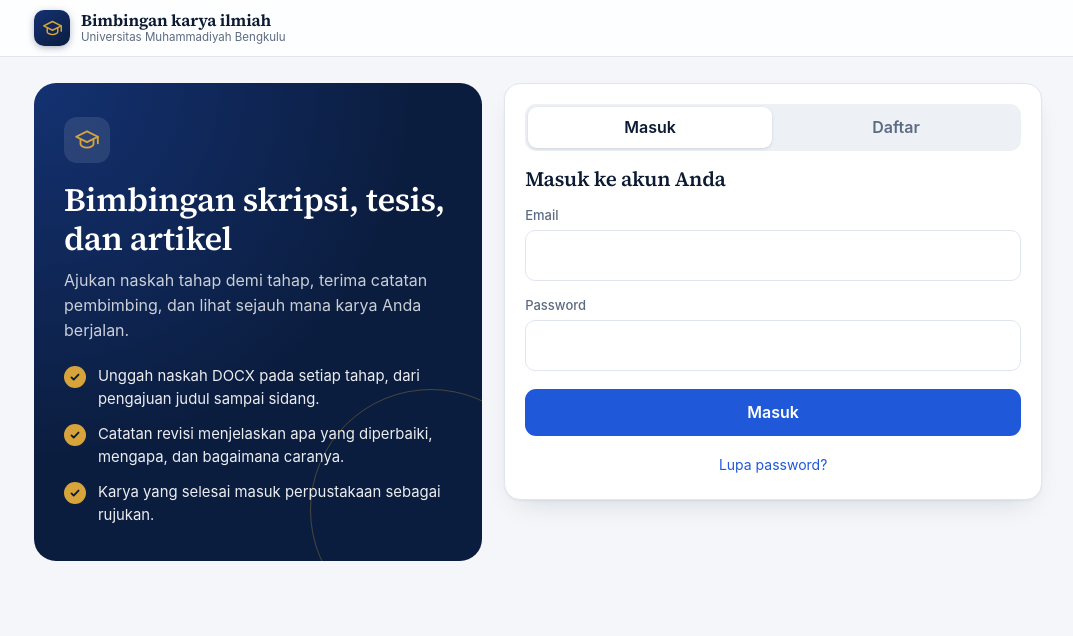
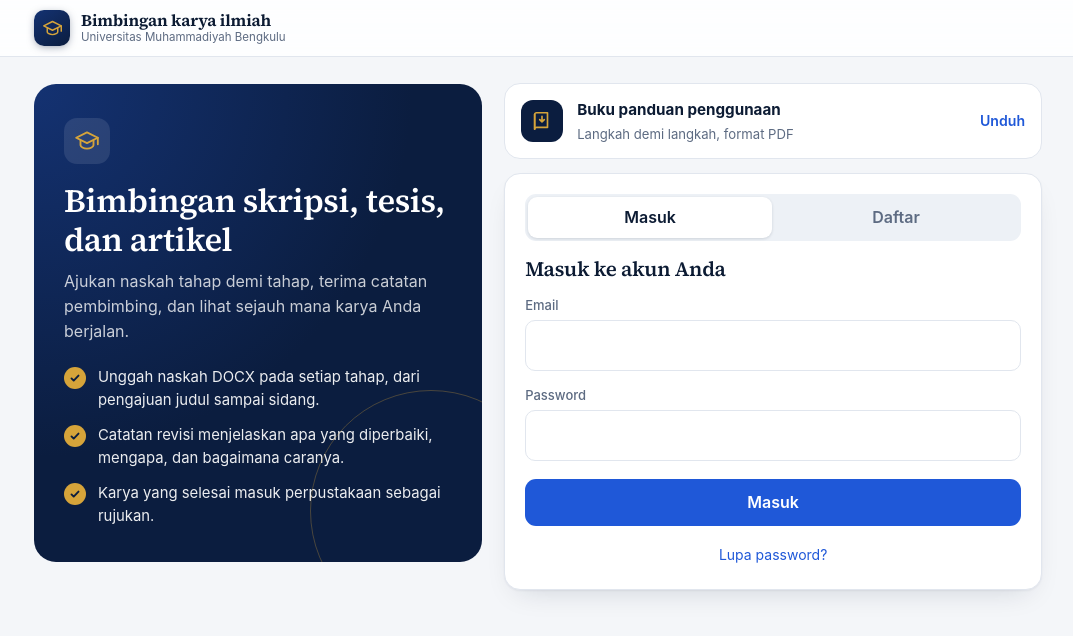
Before and after one commit to wufeng102/bimbingankti, a plain HTML site: page index.html in a window 1280 px wide. Shown: the whole page, without its empty margins (102-1175 px from the left). Drawn offline with Linux system fonts and the light colour scheme.

Commit message:
Add files via upload

```diff
--- a/index.html
+++ b/index.html
@@ -156,6 +156,14 @@ select.inp{appearance:none;background-image:linear-gradient(45deg,transparent 50
 .ap li{display:flex;gap:12px;align-items:flex-start;color:rgba(255,255,255,.92);font-size:.93rem}
 .ap li i{flex:none;width:22px;height:22px;border-radius:50%;background:var(--gold);color:var(--navy);display:grid;place-items:center;margin-top:1px}
 .af .card{margin-top:0}
+.guide{display:flex;align-items:center;gap:14px;margin-bottom:14px;padding:14px 16px;border:1px solid var(--line);border-radius:16px;background:var(--card);color:var(--text);text-decoration:none;transition:border-color .15s,box-shadow .15s}
+.guide:hover{border-color:var(--gold);box-shadow:0 6px 18px rgba(12,30,63,.08)}
+.guide:focus-visible{outline:2px solid var(--accent);outline-offset:2px}
+.guide .gi{flex:none;width:42px;height:42px;border-radius:12px;display:grid;place-items:center;background:var(--navy);color:var(--gold)}
+.guide .gi svg{width:22px;height:22px}
+.guide b{display:block;font-size:.95rem}
+.guide small{display:block;color:var(--muted);font-size:.82rem;margin-top:2px}
+.guide .gd{margin-left:auto;flex:none;color:var(--accent);font-weight:600;font-size:.88rem}
 @media(max-width:820px){.auth{grid-template-columns:1fr}.ap{position:static;padding:24px 22px}.ap ol{display:none}}
 
 /* timeline */
@@ -292,7 +300,8 @@ hr.s{border:0;border-top:1px solid var(--line);margin:16px 0}
 /* ======================= KONFIGURASI (isi 2 nilai ini) ======================= */
 var CONFIG = {
   GAS_URL: 'https://script.google.com/macros/s/AKfycbwvCglJ-tiUGfw49DyFuX3BY0mSK0sp1DololyWmev4Tffo8iCq3ZMYhDdoaRMhxbbgzA/exec',         // berakhiran /exec
-  FIREBASE_API_KEY: 'AIzaSyDlFqbhYMg4wX6uClPIglsoTG24Yf2CvnU'    // Firebase project bimbingan-kti
+  FIREBASE_API_KEY: 'AIzaSyDlFqbhYMg4wX6uClPIglsoTG24Yf2CvnU',    // Firebase project bimbingan-kti
+  GUIDE_URL: 'https://drive.google.com/uc?export=download&id=1HkvBTs3tKtrGLCu7LCn0bg_0wQ1fXKND' // buku panduan (PDF)
 };
 /* ============================================================================= */
 
@@ -528,7 +537,10 @@ function authView() {
     '<input class="hp" name="website" tabindex="-1" autocomplete="off" aria-hidden="true">' +
     '<label class="f" style="display:flex;gap:10px;align-items:flex-start;color:var(--text);font-weight:400"><input type="checkbox" name="consentAi" required style="margin-top:4px;width:18px;height:18px"><span>Saya menyetujui dokumen dan data saya diproses untuk keperluan bimbingan, termasuk pemeriksaan awal dengan bantuan kecerdasan buatan yang kemudian ditinjau dosen pembimbing.</span></label>' +
     '<button class="btn primary block" style="margin-top:18px">Buat akun</button></form>';
-  return '<div class="auth">' + side + '<div class="af">' + form + '</div></div>';
+  var guide = '<a class="guide" href="' + CONFIG.GUIDE_URL + '" download="Buku-Panduan-E-Theses-System.pdf" rel="noopener">' +
+    '<span class="gi"><svg viewBox="0 0 24 24" fill="none" stroke="currentColor" stroke-width="1.8" stroke-linecap="round" stroke-linejoin="round" aria-hidden="true"><path d="M4 5a2 2 0 0 1 2-2h12v16H6a2 2 0 0 0-2 2z"/><path d="M4 21V5"/><path d="M12 7v6m0 0-2.5-2.5M12 13l2.5-2.5"/></svg></span>' +
+    '<span><b>Buku panduan penggunaan</b><small>Langkah demi langkah, format PDF</small></span><span class="gd">Unduh</span></a>';
+  return '<div class="auth">' + side + '<div class="af">' + guide + form + '</div></div>';
 }
 
 function strip(items) {
```
